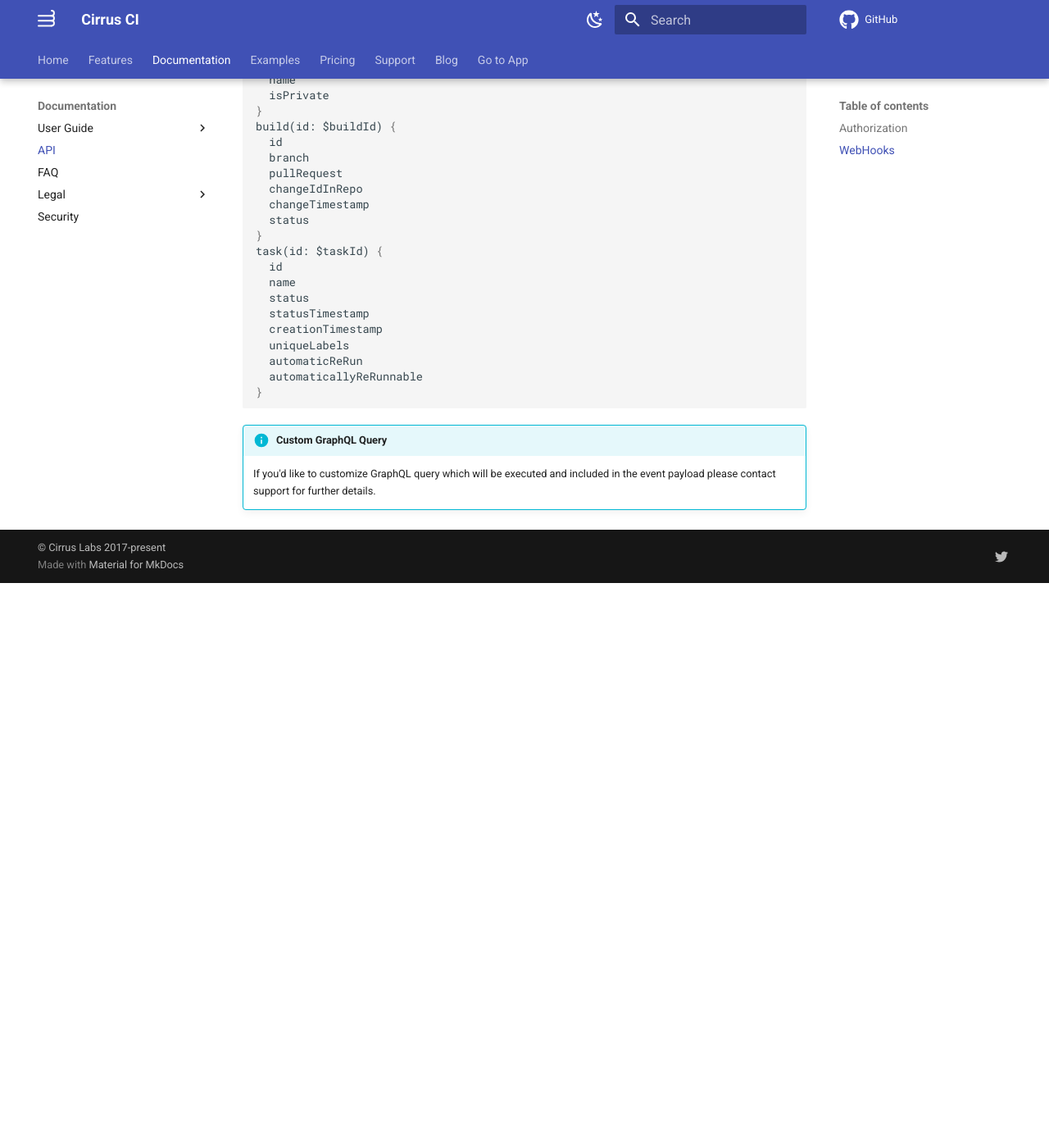
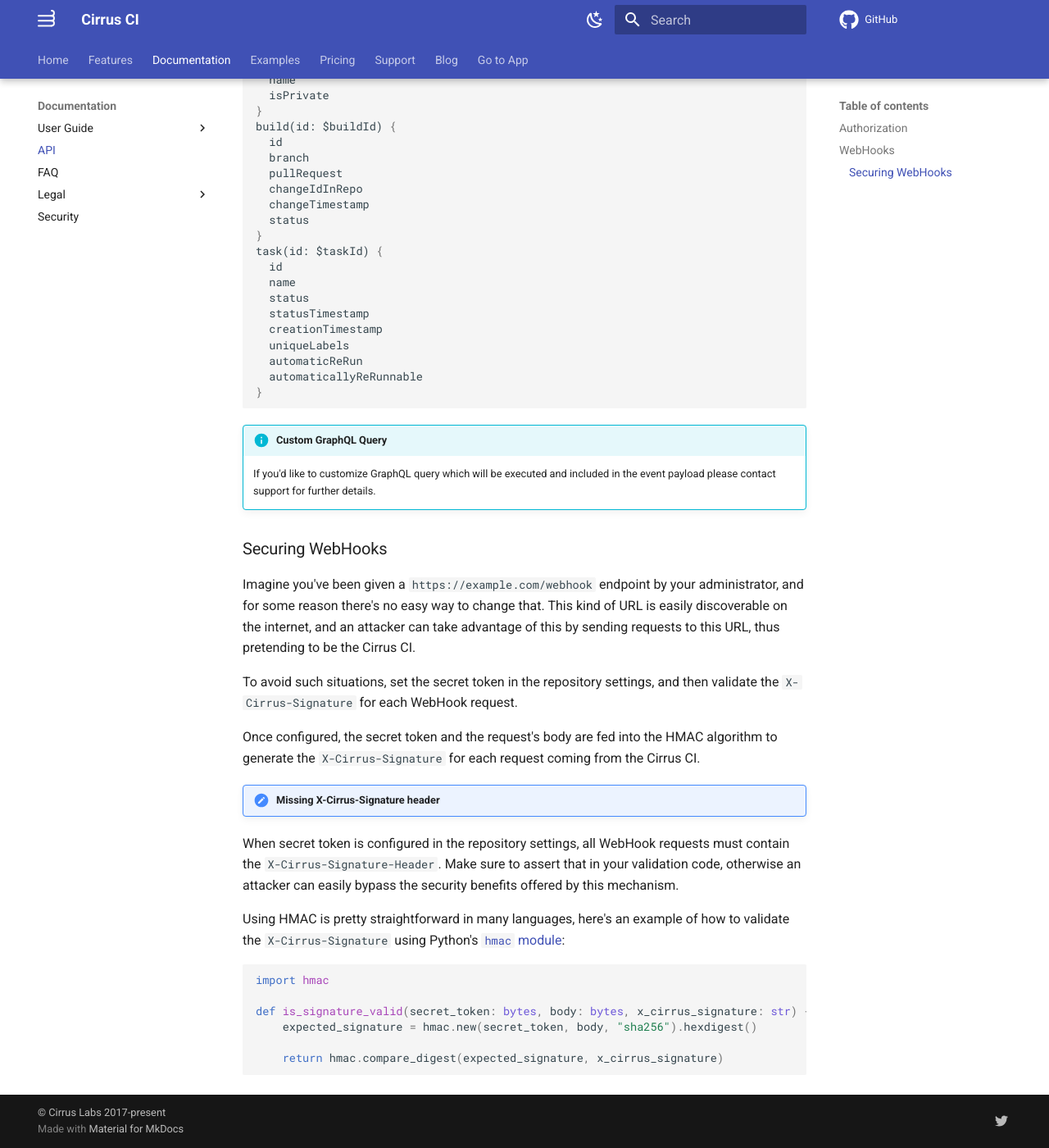
Before and after one commit to cirruslabs/cirrus-ci-docs, an MkDocs documentation site: the page built from docs/api.md, in a window 1280 px wide and 1400 px high, scrolled down 1359 px. Shown: the whole window at 82% size. Built offline with MkDocs 1.6.1 and Material for MkDocs 9.7.7, drawn with Linux system fonts in a browser that asks for light colours; comment, search, counter and statistics services are not loaded; before the commit the page ends 2070 px from its top, so only the background shows below that.

Commit message:
Document X-Cirrus-Signature

````diff
--- a/docs/api.md
+++ b/docs/api.md
@@ -76,3 +76,25 @@ task(id: $taskId) {
 !!! info "Custom GraphQL Query"
     If you'd like to customize GraphQL query which will be executed and included in the event payload please contact support
     for further details.
+
+### Securing WebHooks
+
+Imagine you've been given a `https://example.com/webhook` endpoint by your administrator, and for some reason there's no easy way to change that. This kind of URL is easily discoverable on the internet, and an attacker can take advantage of this by sending requests to this URL, thus pretending to be the Cirrus CI.
+
+To avoid such situations, set the secret token in the repository settings, and then validate the `X-Cirrus-Signature` for each WebHook request.
+
+Once configured, the secret token and the request's body are fed into the HMAC algorithm to generate the `X-Cirrus-Signature` for each request coming from the Cirrus CI.
+
+!!! attention "Missing X-Cirrus-Signature header"
+When secret token is configured in the repository settings, all WebHook requests must contain the `X-Cirrus-Signature-Header`. Make sure to assert that in your validation code, otherwise an attacker can easily bypass the security benefits offered by this mechanism.
+
+Using HMAC is pretty straightforward in many languages, here's an example of how to validate the `X-Cirrus-Signature` using Python's [`hmac` module](https://docs.python.org/3/library/hmac.html):
+
+```python
+import hmac
+
+def is_signature_valid(secret_token: bytes, body: bytes, x_cirrus_signature: str) -> bool:
+    expected_signature = hmac.new(secret_token, body, "sha256").hexdigest()
+
+    return hmac.compare_digest(expected_signature, x_cirrus_signature)
+```
````
